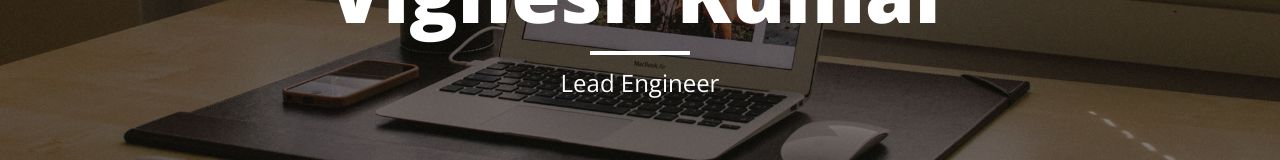
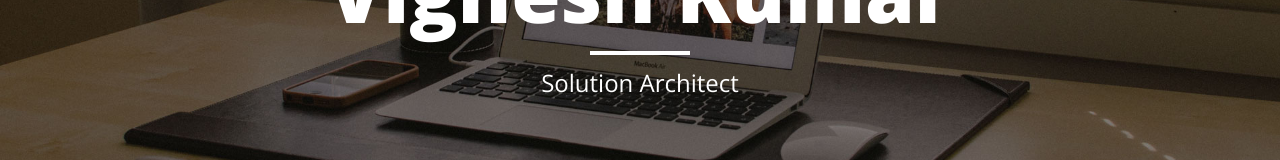
Before and after one commit to vigneshuvi/vigneshuvi.github.io, a website: page index.html in a window 1280 px wide. Shown: the part 202-362 px from the top of the page. Drawn offline with nearby package versions, Linux system fonts and the light colour scheme; no server answers.

Commit message:
Update index.html

```diff
--- a/index.html
+++ b/index.html
@@ -92,7 +92,7 @@
                     <div class="site-heading">
                         <h1>Vignesh Kumar</h1>
                         <hr class="small">
-                        <span class="subheading">Lead Engineer</span>
+                        <span class="subheading">Solution Architect</span>
                     </div>
                 </div>
             </div>
```
